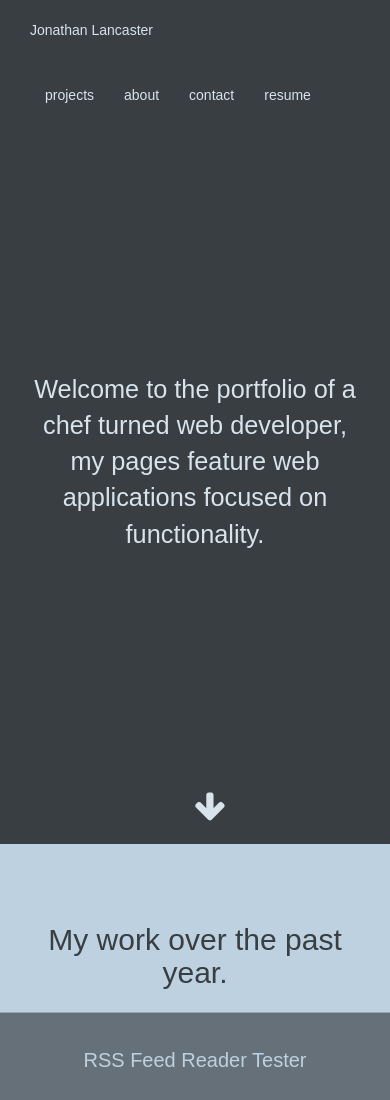
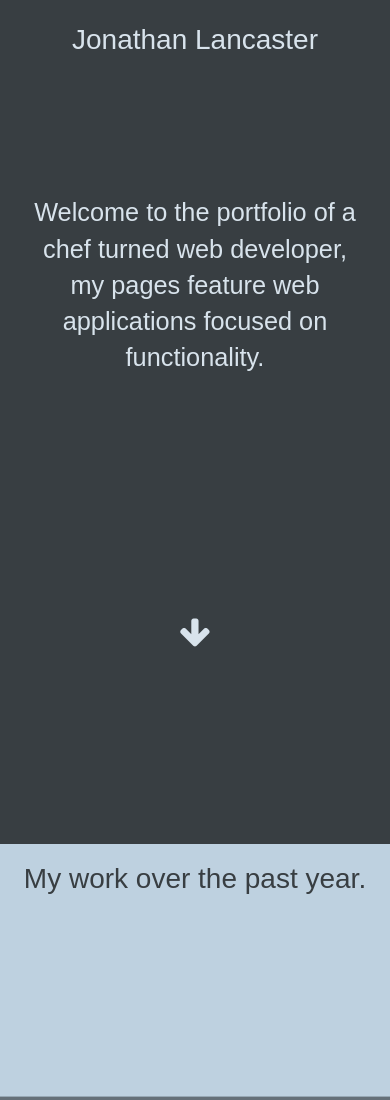
Before and after one commit to jcast90/portfolio_v2, a plain HTML site: page index.html in a window 390 px wide. Shown: the top 1100 px of the page. Drawn offline with nearby package versions, Linux system fonts and the light colour scheme.

Commit message:
update media queries
new mobile layout

```diff
--- a/css/main.css
+++ b/css/main.css
@@ -25,10 +25,13 @@ a{
 .hidden {
     display: none;
 }
+.background{
+    width:100%;
+    height:100vh;
+   position:absolute;
+}
+.container {
 
-.container {
-    background-color: #383E42 !important;
-    background-size: cover;
     height: 100vh;
     position: relative;
 }
@@ -49,9 +52,14 @@ a{
 }
 
 /* Navigation */
+nav{
+    float:right;
+    margin-top:15px;
+}
 .nav li {
     display: inline-block;
     float: left;
+    margin:0 10px;
 }
 
 .nav li a {
@@ -67,15 +75,15 @@ a{
 
 /* end nav styling */
 
+/*message and arrow*/
 .jumbotron {
     background-color: transparent;
     position: relative;
-    top: 25vh;
+
 }
 
 .message {
     position: relative;
-    top: 30%;
     color: #D8E3EC;
     font-size: 3vh;
 }
@@ -84,31 +92,32 @@ a{
     color: #D8E3EC;
     font-size: 2vh;
     text-align: center;
-    position: absolute;
-    bottom: 5vh;
-    z-index: 1000;
+    position: relative;
     cursor: pointer;
 }
+/* end styling*/
 
+/*my work header*/
 .header_h2 {
     color: #383E42;
     background-color: #BED1E0;
     border-bottom: 1px solid #97A8B5;
     text-align: center;
-    height: 20vh;
+    height:30vh;
 }
 
 .header_h2 h2 {
+
     position: relative;
-    top: 7vh;
     text-align: center;
 }
-
+/*end styling*/
 .content {
     padding-left: 0 !important;
     padding-right: 0 !important;
     background-color: #BED1E0;
 }
+
 /* panels */
 .panel {
     color: #BED1E0;
@@ -120,12 +129,13 @@ a{
 
 .panel-heading {
     position: relative;
-    top: 3vh;
     height: 30vh;
 }
 
 .panel-title{
+    position:relative;
    font-size:20px;
+    top:15vh;
 }
 
 /*button styling for code snippet*/
@@ -189,7 +199,8 @@ pre {
    font-weight:500;
     margin:0 auto 10vh;
     padding:0 15px;
-    max-width:980px;}
+    max-width:980px;
+}
 
 
 
@@ -239,20 +250,48 @@ a .icon{
 
 
 }
-@include media-breakpoint-up(sm) {
-  h2 {
-    font-size: 5px;
-  }
+@media screen and (min-width:320px){
+    nav{
+        display:none;
+    }
+    .jumbotron{
+        top:20vh;
+    }
+    .arrow{
+        top:30vh;
+    }
+    .logo{
+
+        display:block;
+      text-align:center;
+       font-size:2em;
+    }
 }
 
-@include media-breakpoint-up(md) {
-  h2 {
-    font-size: 36px;
-  }
+@media screen and (min-width:375px){
+
+    h2{
+        font-size:2em;
+    }
+    nav{
+        display:none;
+    }
+    .jumbotron{
+        top:10vh;
+    }
+    .arrow{
+        top:30vh;
+    }
+    .logo{
+        display:block;
+      text-align:center;
+       font-size:2em;
+    }
+
 }
+@media screen and (min-width:500px){
 
-@include media-breakpoint-up(lg) {
-  h2 {
-    font-size: 63px;
-  }
+    h2{
+        font-size:4em;
+    }
 }
--- a/index.html
+++ b/index.html
@@ -3,6 +3,7 @@
 
 <head>
     <meta charset="UTF-8">
+    <meta name="viewport" content="width=device-width, initial-scale=1.0">
     <title>Jonathan Lancaster Portfolio</title>
     <link rel="stylesheet" type="text/css" href="//netdna.bootstrapcdn.com/bootstrap/3.1.1/css/bootstrap.min.css" />
     <link rel="stylesheet" href="css/main.css" type="text/css" />
@@ -21,25 +22,26 @@
 <body>
     <div class="container-fluid">
         <!--header with logo and nav-->
+        <!--<img class="background" src= "http://st.depositphotos.com/1011643/1482/i/950/depositphotos_14820965-stock-photo-traditional-african-tribal-man-learning.jpg" />-->
         <div class="container">
             <div class="row">
-                <div class="col-lg-6 col-md-6 col-sm-6 col-xs-12 logo"> <span>Jonathan Lancaster</span> </div>
-                <div class="col-lg-6 col-md-6 col-sm-6 col-xs-12">
-                    <nav class="navbar-text navbar-right" role="navigation">
-                        <ul class="nav">
-                            <li class="dropdown"> <a href="#accordion">projects</a></li>
+                <div class="logo"> <span>Jonathan Lancaster</span> </div>
+
+                    <nav class="nav">
+                        <ul>
+                            <li> <a href="#accordion">projects</a></li>
                             <li><a href="#about">about</a></li>
                             <li><a href="#">contact</a></li>
                             <li><a href="pages/JonathanLancaster_Resume.pdf" target="_blank">resume</a></li>
                         </ul>
                     </nav>
-                </div>
+
             </div>
             <!-- end header-->
             <!-- welcome message -->
             <div class="jumbotron text-center"> <span class="hidden message">Welcome to the portfolio of a chef turned web developer, my pages feature web applications focused on functionality.</span> </div>
             <div class="row">
-                <div class="col-lg-12 col-md-12 col-sm-12 col-xs-12 arrow"> <span class="arrow_down hidden fa fa-arrow-down" id="arrow_down"></span> </div>
+                <div class="arrow"> <span class="arrow_down hidden fa fa-arrow-down" id="arrow_down"></span> </div>
             </div>
         </div>
         <!--end message -->
```
